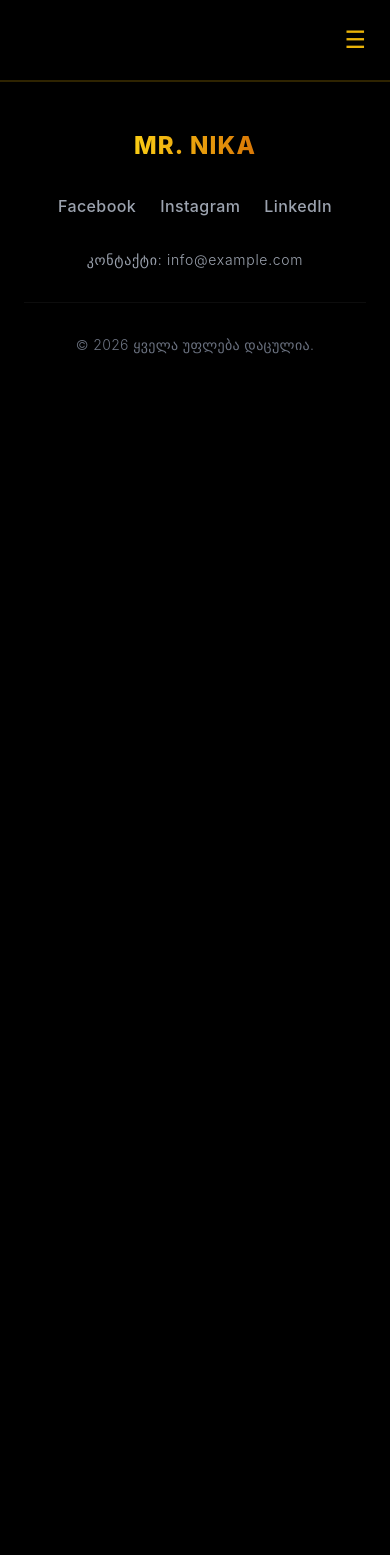
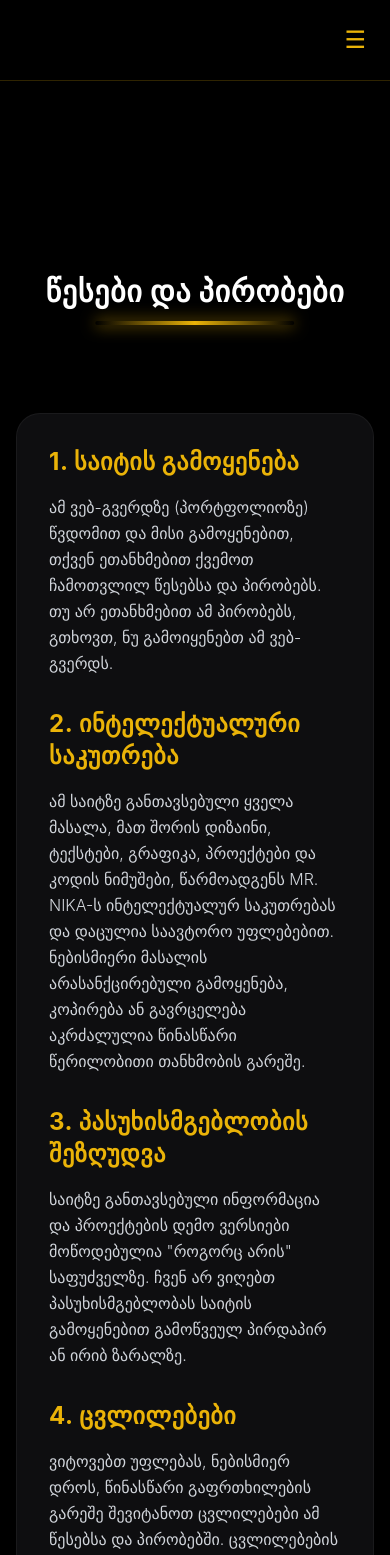
Before and after one commit to nikaia123/nika-kutchukhidze-portfolio, a React (Vite) app: page /Terms in a window 390 px wide. Shown: the top 1555 px of the page. Before the commit the page ends 844 px from the top, so only its background shows below. Built offline with nearby package versions, Linux system fonts and the light colour scheme.

Commit message:
add privacy policy and Terms and condition

```diff
--- a/src/App.tsx
+++ b/src/App.tsx
@@ -5,6 +5,8 @@ import { Home } from './pages/Home';
 import { About } from './pages/About';
 import { Contact } from './pages/Contact';
 import { Projects } from './pages/Projects';
+import { Terms } from './pages/Terms';
+import { Privacy } from './pages/Privacy';
 
 function App() {
   return (
@@ -12,9 +14,11 @@ function App() {
       <MainLayout>
         <Routes>
           <Route path="/" element={<Home />} />
-          <Route path='/Contact' element={<Contact/>} />
-          <Route path='/About' element={<About/>} />
-          <Route path='/Projects' element={<Projects/>} />
+          <Route path='/Contact' element={<Contact />} />
+          <Route path='/About' element={<About />} />
+          <Route path='/Projects' element={<Projects />} />
+          <Route path='/Terms' element={<Terms />} />
+          <Route path='/Privacy' element={<Privacy />} />
         </Routes>
 
       </MainLayout>
--- a/src/components/Footer.tsx
+++ b/src/components/Footer.tsx
@@ -1,4 +1,5 @@
 import React from 'react';
+import { Link } from 'react-router-dom';
 
 export const Footer: React.FC = () => {
   return (
@@ -12,15 +13,9 @@ export const Footer: React.FC = () => {
           </div>
 
           <div className="flex gap-6">
-            <a href="#facebook" className="text-gray-400 hover:text-yellow-500 font-medium tracking-wide transition-colors duration-300">
-              Facebook
-            </a>
-            <a href="#instagram" className="text-gray-400 hover:text-yellow-500 font-medium tracking-wide transition-colors duration-300">
-              Instagram
-            </a>
-            <a href="#linkedin" className="text-gray-400 hover:text-yellow-500 font-medium tracking-wide transition-colors duration-300">
-              LinkedIn
-            </a>
+            <a href="#facebook" className="text-gray-400 hover:text-yellow-500 font-medium tracking-wide transition-colors duration-300">Facebook</a>
+            <a href="#instagram" className="text-gray-400 hover:text-yellow-500 font-medium tracking-wide transition-colors duration-300">Instagram</a>
+            <a href="#linkedin" className="text-gray-400 hover:text-yellow-500 font-medium tracking-wide transition-colors duration-300">LinkedIn</a>
           </div>
 
           <div className="text-gray-400 text-sm font-light tracking-wider">
@@ -29,8 +24,14 @@ export const Footer: React.FC = () => {
 
         </div>
 
-        <div className="text-center text-gray-500 text-sm border-t border-white/5 pt-8 font-light tracking-wide">
+        <div className="flex flex-col md:flex-row justify-between items-center text-center text-gray-500 text-sm border-t border-white/5 pt-8 font-light tracking-wide gap-4">
           <p>&copy; {new Date().getFullYear()} ყველა უფლება დაცულია.</p>
+
+          <div className="flex gap-4">
+            <Link to="/privacy" className="hover:text-yellow-500 transition-colors">Privacy Policy</Link>
+            <span>|</span>
+            <Link to="/terms" className="hover:text-yellow-500 transition-colors">Terms & Conditions</Link>
+          </div>
         </div>
 
       </div>
--- /dev/null
+++ b/src/pages/Privacy.tsx
@@ -0,0 +1,44 @@
+import React from 'react';
+import { Section } from '../components/Section';
+
+export const Privacy: React.FC = () => {
+  return (
+    <div className="min-h-screen bg-black text-white pt-24 pb-12">
+      <Section title="კონფიდენციალურობა">
+        <div className="max-w-4xl mx-auto bg-zinc-900/60 backdrop-blur-xl border border-white/5 p-8 md:p-12 rounded-3xl shadow-2xl text-gray-300 font-light leading-relaxed">
+
+          <div className="space-y-8">
+            <section>
+              <h3 className="text-2xl font-bold text-yellow-500 mb-4 tracking-wide">1. მონაცემების შეგროვება</h3>
+              <p>
+                ჩვენ ვაგროვებთ მხოლოდ იმ პერსონალურ ინფორმაციას, რომელსაც თქვენ ნებაყოფლობით გვაწვდით "კონტაქტის" ფორმის საშუალებით. ეს მოიცავს თქვენს სახელს და ელექტრონული ფოსტის მისამართს (Email).
+              </p>
+            </section>
+
+            <section>
+              <h3 className="text-2xl font-bold text-yellow-500 mb-4 tracking-wide">2. ინფორმაციის გამოყენება</h3>
+              <p>
+                თქვენს მიერ მოწოდებული ინფორმაცია გამოიყენება მხოლოდ თქვენს შეტყობინებებზე პასუხის გასაცემად და პოტენციური თანამშრომლობის განსახილველად. ჩვენ არ ვიყენებთ თქვენს მონაცემებს მარკეტინგული მიზნებისთვის.
+              </p>
+            </section>
+
+            <section>
+              <h3 className="text-2xl font-bold text-yellow-500 mb-4 tracking-wide">3. მონაცემთა გაზიარება</h3>
+              <p>
+                ჩვენ მკაცრად ვიცავთ თქვენს კონფიდენციალურობას და არ ვყიდით, არ ვაქირავებთ და არ ვუზიარებთ თქვენს პერსონალურ ინფორმაციას მესამე პირებს, გარდა კანონით გათვალისწინებული შემთხვევებისა.
+              </p>
+            </section>
+
+            <section>
+              <h3 className="text-2xl font-bold text-yellow-500 mb-4 tracking-wide">4. უსაფრთხოება</h3>
+              <p>
+                მიუხედავად იმისა, რომ ჩვენ ვიღებთ გონივრულ ზომებს თქვენი მონაცემების დასაცავად, გთხოვთ გაითვალისწინოთ, რომ ინტერნეტით მონაცემთა გადაცემა არასოდეს არის 100%-ით უსაფრთხო.
+              </p>
+            </section>
+          </div>
+
+        </div>
+      </Section>
+    </div>
+  );
+};
--- /dev/null
+++ b/src/pages/Terms.tsx
@@ -0,0 +1,44 @@
+import React from 'react';
+import { Section } from '../components/Section';
+
+export const Terms: React.FC = () => {
+  return (
+    <div className="min-h-screen bg-black text-white pt-24 pb-12">
+      <Section title="წესები და პირობები">
+        <div className="max-w-4xl mx-auto bg-zinc-900/60 backdrop-blur-xl border border-white/5 p-8 md:p-12 rounded-3xl shadow-2xl text-gray-300 font-light leading-relaxed">
+
+          <div className="space-y-8">
+            <section>
+              <h3 className="text-2xl font-bold text-yellow-500 mb-4 tracking-wide">1. საიტის გამოყენება</h3>
+              <p>
+                ამ ვებ-გვერდზე (პორტფოლიოზე) წვდომით და მისი გამოყენებით, თქვენ ეთანხმებით ქვემოთ ჩამოთვლილ წესებსა და პირობებს. თუ არ ეთანხმებით ამ პირობებს, გთხოვთ, ნუ გამოიყენებთ ამ ვებ-გვერდს.
+              </p>
+            </section>
+
+            <section>
+              <h3 className="text-2xl font-bold text-yellow-500 mb-4 tracking-wide">2. ინტელექტუალური საკუთრება</h3>
+              <p>
+                ამ საიტზე განთავსებული ყველა მასალა, მათ შორის დიზაინი, ტექსტები, გრაფიკა, პროექტები და კოდის ნიმუშები, წარმოადგენს MR. NIKA-ს ინტელექტუალურ საკუთრებას და დაცულია საავტორო უფლებებით. ნებისმიერი მასალის არასანქცირებული გამოყენება, კოპირება ან გავრცელება აკრძალულია წინასწარი წერილობითი თანხმობის გარეშე.
+              </p>
+            </section>
+
+            <section>
+              <h3 className="text-2xl font-bold text-yellow-500 mb-4 tracking-wide">3. პასუხისმგებლობის შეზღუდვა</h3>
+              <p>
+                საიტზე განთავსებული ინფორმაცია და პროექტების დემო ვერსიები მოწოდებულია "როგორც არის" საფუძველზე. ჩვენ არ ვიღებთ პასუხისმგებლობას საიტის გამოყენებით გამოწვეულ პირდაპირ ან ირიბ ზარალზე.
+              </p>
+            </section>
+
+            <section>
+              <h3 className="text-2xl font-bold text-yellow-500 mb-4 tracking-wide">4. ცვლილებები</h3>
+              <p>
+                ვიტოვებთ უფლებას, ნებისმიერ დროს, წინასწარი გაფრთხილების გარეშე შევიტანოთ ცვლილებები ამ წესებსა და პირობებში. ცვლილებების შემდეგ საიტის გამოყენება ნიშნავს ახალ პირობებზე თანხმობას.
+              </p>
+            </section>
+          </div>
+
+        </div>
+      </Section>
+    </div>
+  );
+};
```
